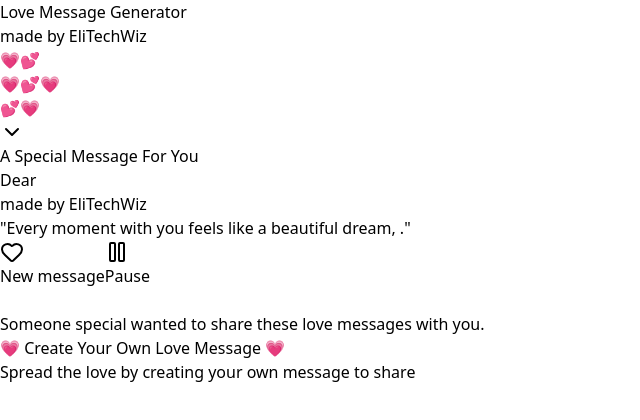
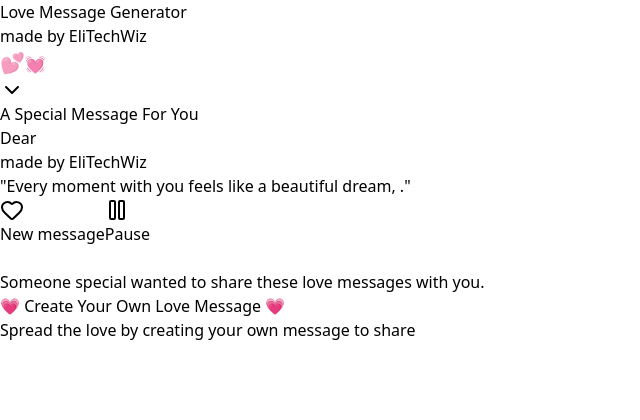
Before and after one commit to Eliahhango/Love-Messages-Generator, a React (Vite) app: page /message/1 in a window 1280 px wide. Shown: the top 420 px of the page, without its empty margins (0-640 px from the left). Built offline with nearby package versions, Linux system fonts and the light colour scheme.

Commit message:
Add floating hearts animation to love message card banner

```diff
--- a/src/components/LoveMessagePage.tsx
+++ b/src/components/LoveMessagePage.tsx
@@ -12,6 +12,19 @@ const LOVE_MESSAGES = [
   'I fall in love with you more and more every single day, {name}.',
   'Your love is the most precious gift I have ever received, {name}.',
 ]
+
+const HEART_EMOJIS = ['💗', '💕', '💖', '💘', '❤️', '💓']
+
+interface FloatingHeart {
+  id: number
+  left: number
+  size: number
+  duration: number
+  drift: number
+  emoji: string
+}
+
+let heartIdCounter = 0
 
 function generateMessageId(): string {
   const chars = 'abcdefghijklmnopqrstuvwxyz0123456789'
@@ -42,6 +55,7 @@ export default function LoveMessagePage() {
   const [isReady, setIsReady] = useState(false)
   const [newName, setNewName] = useState('')
   const [copied, setCopied] = useState(false)
+  const [floatingHearts, setFloatingHearts] = useState<FloatingHeart[]>([])
 
   const generatedUrl = isReady ? generateUrl(newName) : ''
 
@@ -53,6 +67,29 @@ export default function LoveMessagePage() {
     const audio = audioRef.current
     if (!audio) return
     audio.volume = 0.4
+  }, [])
+
+  useEffect(() => {
+    const interval = setInterval(() => {
+      const newHeart: FloatingHeart = {
+        id: heartIdCounter++,
+        left: 10 + Math.random() * 80,
+        size: 14 + Math.random() * 14,
+        duration: 3 + Math.random() * 3,
+        drift: -30 + Math.random() * 60,
+        emoji: HEART_EMOJIS[Math.floor(Math.random() * HEART_EMOJIS.length)],
+      }
+      setFloatingHearts((prev) => [...prev.slice(-15), newHeart])
+    }, 700)
+
+    return () => clearInterval(interval)
+  }, [])
+
+  useEffect(() => {
+    const cleanup = setInterval(() => {
+      setFloatingHearts((prev) => prev.filter((h) => Date.now() - h.id < 7000))
+    }, 2000)
+    return () => clearInterval(cleanup)
   }, [])
 
   useEffect(() => {
@@ -70,9 +107,7 @@ export default function LoveMessagePage() {
     } else {
       const playPromise = audio.play()
       if (playPromise !== undefined) {
-        playPromise.catch(() => {
-          // Autoplay blocked by browser — user interaction required
-        })
+        playPromise.catch(() => {})
       }
     }
   }, [isPaused])
@@ -156,23 +191,24 @@ export default function LoveMessagePage() {
       </header>
 
       <div className="bg-white rounded-2xl shadow-lg max-w-lg w-full overflow-hidden">
-        <div className="relative bg-[#FFE4E1] px-6 pt-6 pb-4 flex flex-col items-center">
-          <div className="absolute top-0 left-0 right-0 flex justify-between items-start px-4 pt-1">
-            <div className="flex gap-1">
-              <span className="text-base opacity-70">💗</span>
-              <span className="text-xs opacity-50 mt-1">💕</span>
-            </div>
-            <div className="flex gap-1">
-              <span className="text-xs opacity-60 mt-1">💗</span>
-              <span className="text-base opacity-70">💕</span>
-              <span className="text-sm opacity-50 mt-2">💗</span>
-            </div>
-            <div className="flex gap-1">
-              <span className="text-sm opacity-60 mt-1">💕</span>
-              <span className="text-xs opacity-40">💗</span>
-            </div>
+        <div className="relative bg-[#FFE4E1] px-6 pt-6 pb-4 flex flex-col items-center overflow-hidden h-32">
+          <div className="absolute inset-0 overflow-hidden pointer-events-none">
+            {floatingHearts.map((heart) => (
+              <span
+                key={heart.id}
+                className="float-heart absolute bottom-0"
+                style={{
+                  left: `${heart.left}%`,
+                  fontSize: `${heart.size}px`,
+                  '--duration': `${heart.duration}s`,
+                  '--drift': `${heart.drift}px`,
+                } as React.CSSProperties}
+              >
+                {heart.emoji}
+              </span>
+            ))}
           </div>
-          <div className="mt-6">
+          <div className="relative z-10 mt-6">
             <ChevronDown className="w-10 h-10 text-[#C41E3A] stroke-[3]" />
           </div>
         </div>
--- a/src/index.css
+++ b/src/index.css
@@ -7,3 +7,24 @@ body {
   -webkit-font-smoothing: antialiased;
   -moz-osx-font-smoothing: grayscale;
 }
+
+@keyframes floatUp {
+  0% {
+    transform: translateY(100%) scale(0.5);
+    opacity: 0;
+  }
+  10% {
+    opacity: 0.8;
+  }
+  90% {
+    opacity: 0.3;
+  }
+  100% {
+    transform: translateY(-150%) scale(1.1) translateX(var(--drift, 20px));
+    opacity: 0;
+  }
+}
+
+.float-heart {
+  animation: floatUp var(--duration, 4s) ease-out forwards;
+}
```
